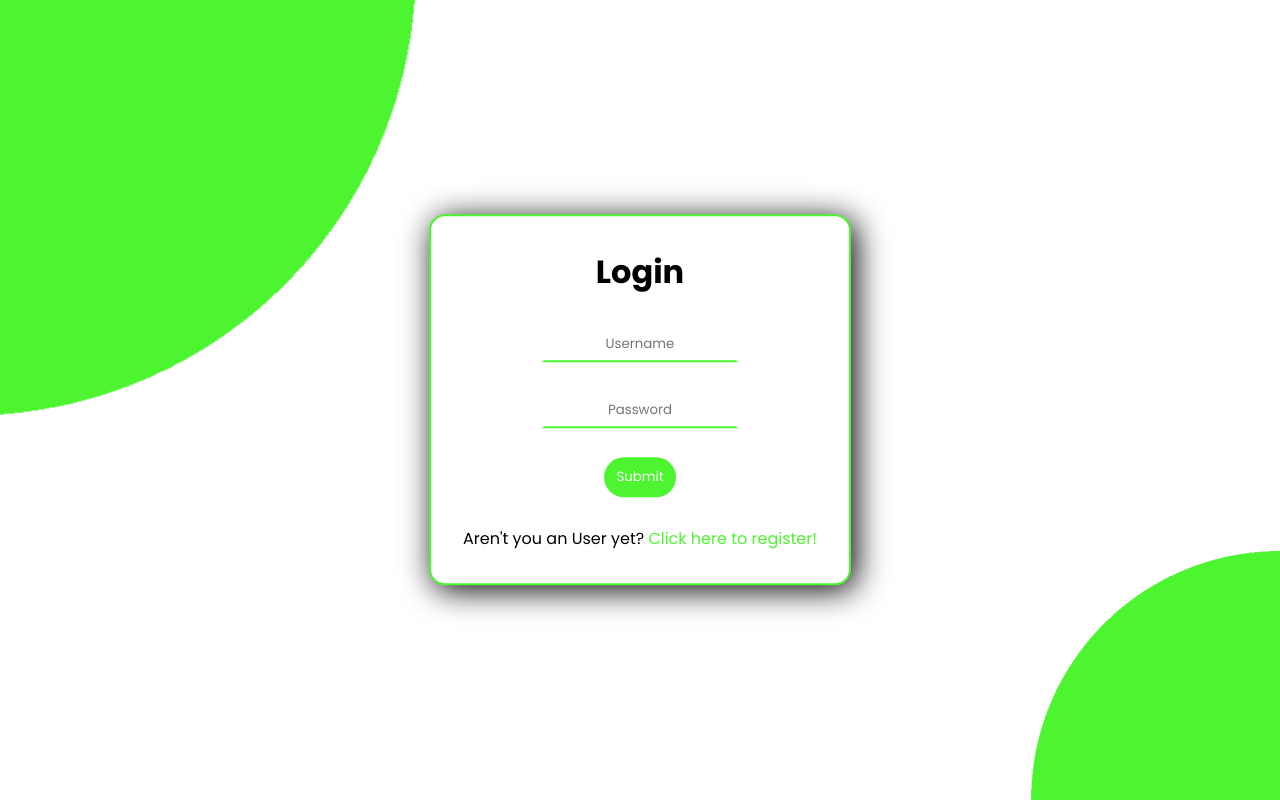
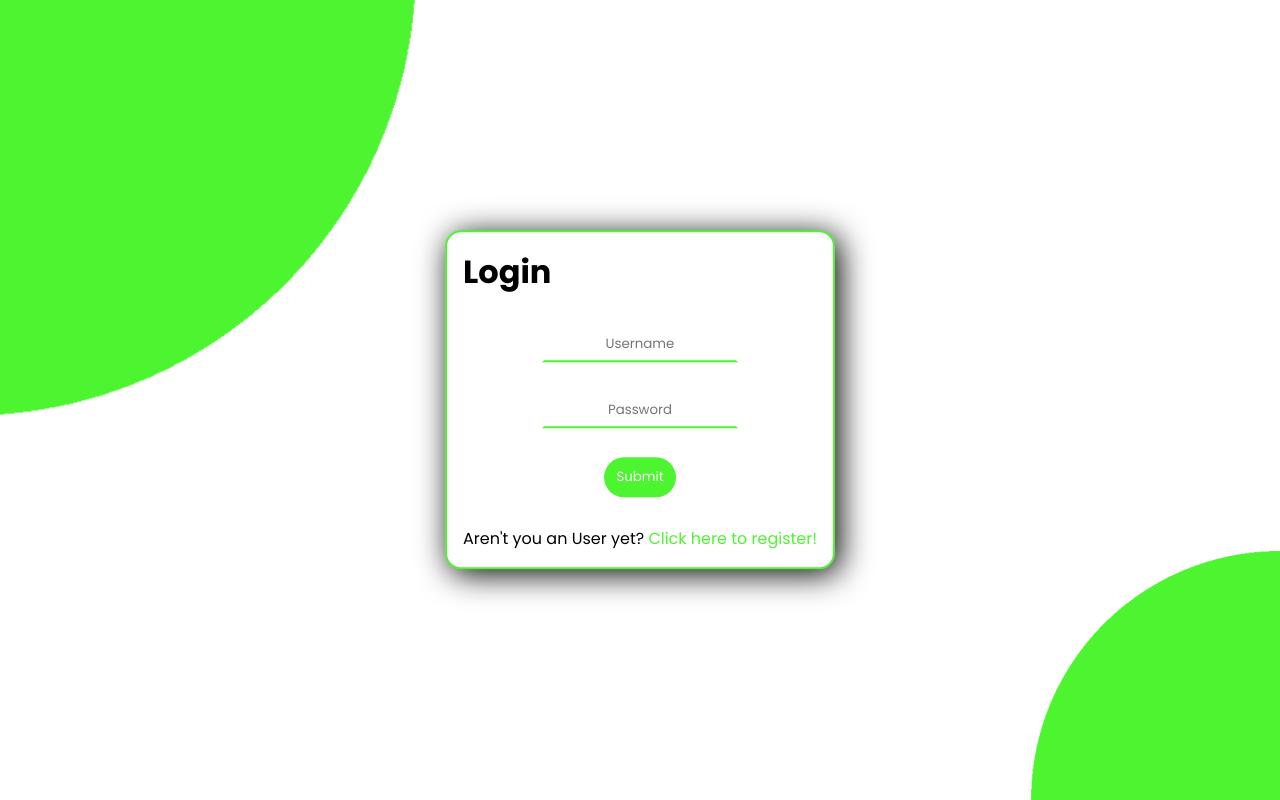
Before and after one commit to martinswagner021/Flashcard, a Next.js app: page /login in a window 1280 px wide. Built offline with nearby package versions, Linux system fonts and the light colour scheme.

Commit message:
close window tool to edit title and description, todo: modify method to the cards

```diff
--- a/src/components/AddCard.js
+++ b/src/components/AddCard.js
@@ -7,7 +7,7 @@ function AddCard({states, createCard}) {
 
     return(
         <>
-            { addCardDisplay===true ? <AddCardInput states={[title, setTitle, description, setDescription]} createCard={createCard} /> : null }
+            { addCardDisplay===true ? <AddCardInput states={[title, setTitle, description, setDescription, addCardDisplay, setAddCardDisplay]} createCard={createCard} /> : null }
 
             <AddCardStyled.Button onClick={() => setAddCardDisplay(!addCardDisplay)}>
                 <span>+</span>
--- a/src/components/AddCardInput.js
+++ b/src/components/AddCardInput.js
@@ -1,10 +1,13 @@
 import Container from "../styled-components/Container";
 
 function AddCardInput({states, createCard}) {
-    const [title, setTitle, description, setDescription] = states
+    const [title, setTitle, description, setDescription, addCardDisplay, setAddCardDisplay] = states
 
     return(
         <Container>
+            <div className="tools">
+                <span className="close-window" onClick={e => setAddCardDisplay(!addCardDisplay)}>X</span>
+            </div>
             <form onSubmit={(e) => {
                 e.preventDefault()
                 createCard()
--- a/src/styled-components/CardStyled/index.js
+++ b/src/styled-components/CardStyled/index.js
@@ -33,10 +33,10 @@ const CardStyled = styled.div`
     }
     .remove{
         color: ${({theme}) => theme.secondary.black};
-        font-weight: bold;
         font-size: 1.2rem;
         :hover{
-            color: red;
+            color: ${({theme}) => theme.primary};
+            cursor: pointer;
         }
     }
     .tools{
@@ -53,8 +53,6 @@ CardStyled.Grid = styled.div`
     display: flex;
     flex-direction: column;
 
-
-
     @media (min-width: 768px) {
         display: grid;
         grid-template-columns: 1fr 1fr;
--- a/src/styled-components/Container/index.js
+++ b/src/styled-components/Container/index.js
@@ -10,20 +10,32 @@ const Container = styled.div`
     width: fit-content;
     transform: translate(-50%, -50%);
 
-
-    padding: 2rem;
+    padding: 1rem;
 
     background-color: #ffffff;
     border: 2px solid ${ ( {theme} ) => theme.primary};
     border-radius: 1rem;
 
-    display: flex;
-    flex-direction: column;
-    align-items: center;
-
     box-shadow: 0.3rem 0.3rem 2rem black;
 
     animation: appearContainer 0.3s ease;
+
+    .tools{
+        display: flex;
+        align-items: center;
+        justify-content: flex-end;
+    }
+
+    .close-window{
+
+        color: ${({theme}) => theme.secondary.grey};
+        font-size: 1rem;
+        :hover{
+            color: ${({theme}) => theme.primary};
+            cursor: pointer;
+        }
+
+    }
 
     span{
         color: ${({theme}) => theme.primary};
```
Also changed, not shown: pages/index.js (+25 -3 lines), src/components/Card.js (+4 -3 lines).
